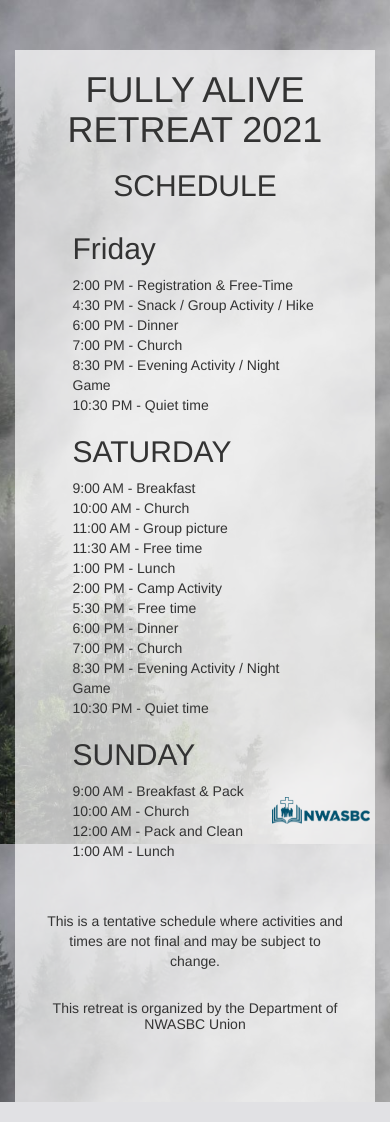
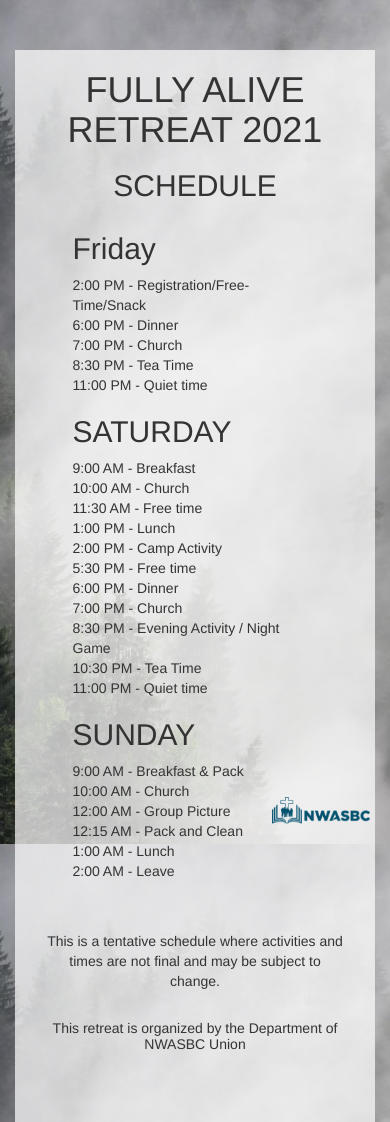
Before and after one commit to MPikDev/fullyaliveretreat, a Django app: page /schedule in a window 390 px wide. Run offline with Django 3.2, Linux system fonts and the light colour scheme; some libraries are stand-ins or nearby versions.

Commit message:
single column and updated schedule

```diff
--- a/templates/schedule.html
+++ b/templates/schedule.html
@@ -50,22 +50,18 @@
 
         <!-- Dates & Cost-->
         <div class="row">
-            <div class="col-xs-10 col-xs-offset-1 col-sm-6 col-md-offset-2 col-md-3">
+
+            <div class="col-xs-10 col-xs-offset-1  col-md-offset-5 col-md-6">
                 <h2>Friday</h2>
-                <br>2:00 PM - Registration & Free-Time
-                <br>4:30 PM - Snack / Group Activity / Hike
+                <br>2:00 PM - Registration/Free-Time/Snack
                 <br>6:00 PM - Dinner
                 <br>7:00 PM - Church
-                <br>8:30 PM - Evening Activity / Night Game
-                <br>10:30 PM - Quiet time
+                <br>8:30 PM - Tea Time
+                <br>11:00 PM - Quiet time
 
-            </div>
-
-            <div class="col-xs-10 col-xs-offset-1 col-sm-6 col-md-offset-1 col-md-4">
                 <h2>SATURDAY</h2>
                 <br>9:00 AM - Breakfast
                 <br>10:00 AM - Church
-                <br>11:00 AM - Group picture
                 <br>11:30 AM - Free time
                 <br>1:00 PM - Lunch
                 <br>2:00 PM - Camp Activity
@@ -73,12 +69,15 @@
                 <br>6:00 PM - Dinner
                 <br>7:00 PM - Church
                 <br>8:30 PM - Evening Activity / Night Game
-                <br>10:30 PM - Quiet time
+                <br>10:30 PM - Tea Time
+                <br>11:00 PM - Quiet time
                 <h2>SUNDAY</h2>
                 <br>9:00 AM - Breakfast & Pack
                 <br>10:00 AM - Church
-                <br>12:00 AM - Pack and Clean
+                <br>12:00 AM - Group Picture
+                <br>12:15 AM - Pack and Clean
                 <br>1:00 AM - Lunch
+                <br>2:00 AM - Leave
 
 
             </div>
```
